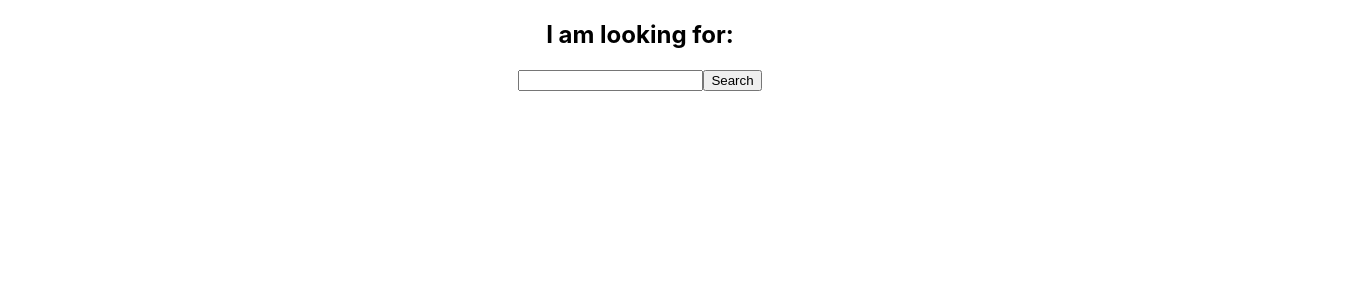
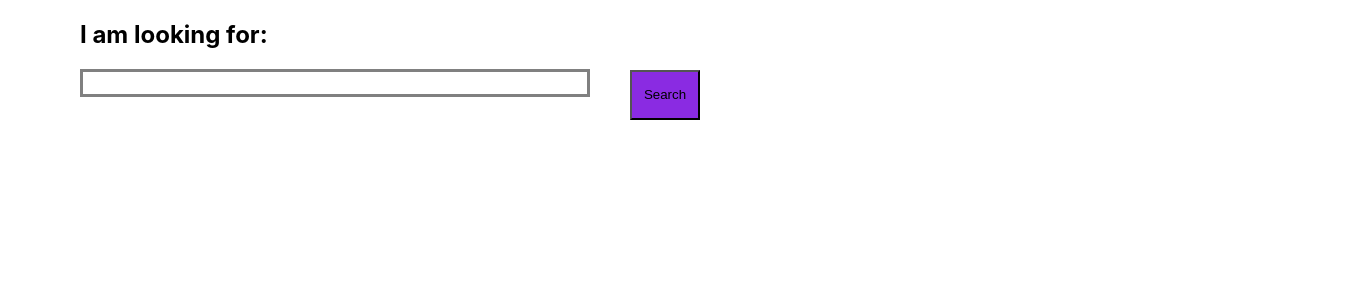
Before and after one commit to RacheliShapira/Autocomplete, a React (Create React App) app: page / in a window 1280 px wide. Shown: the top 300 px of the page, 1360 px wide, since content can reach past the window. Built offline with nearby package versions, Linux system fonts and the light colour scheme.

Commit message:
auto complete

```diff
--- a/src/App.css
+++ b/src/App.css
@@ -1,15 +1,42 @@
 .searchBar {
-  text-align: center;
-  margin-bottom: 10px;
+  /* text-align: center; */
+  /* display: inline-table; */
+  position: relative;
+  left:80px;
+  /* margin-bottom: 10px; */
+
 }
-.showResults{
+.searchBar input {
+  width: 500px;
+  height: 20px;
+
+  border: 3px solid gray;
+}
+.autoCompleteOptions {
+  width: 504px;
+  max-height: 170px;
+  border: 3px solid gray;
+  overflow-y: scroll;
+  line-height: 5px;
+  white-space: nowrap;
+}
+
+.searchBar button {
+  width: 70px;
+  height: 50px;
+  background-color: blueviolet;
+  position: absolute;
+  top: 50px;
+  left: 550px;
+}
+.showResults {
   display: flex;
   justify-content: center;
   flex-wrap: wrap;
   padding: 3px;
   /* border: 1px solid gray; */
 }
-.resultCard{
+.resultCard {
   font-family: Georgia, serif;
   background-color: white;
   width: 25%;
@@ -17,29 +44,28 @@
   margin: 3px;
   padding: 3px;
 }
-.resultCard img{
+.resultCard img {
   height: 150px;
   width: auto;
-
 }
 
-.title{
+.title {
   text-align: center;
   /* font-size: larger; */
 }
-.cardInfo{
+.cardInfo {
   display: flex;
 }
-.productImg{
+.productImg {
   float: left;
 }
-.productInfo{
+.productInfo {
   /* display: flex; */
   padding-left: 5px;
   float: right;
   width: 100%;
 }
-.sNumber{
+.sNumber {
   float: right;
-  font-size:small;
+  font-size: small;
 }
--- a/src/App.js
+++ b/src/App.js
@@ -1,5 +1,5 @@
 import xlsxFile from "./products.csv";
-import { useState, useEffect } from "react";
+import { useState } from "react";
 import "./App.css";
 import Papa from "papaparse";
 
@@ -7,12 +7,39 @@ import SearchBar from "./SearchBar.js";
 import ShowResults from "./ShowResults.js";
 
 function App() {
+  // const [isLoading, setIsLoading] = useState(true)
   const [searchKey, setSearchKey] = useState();
+  const [isAutocomplete, setIsAutocomplete] = useState(false);
+  const [searchTitles, setSearchTitles] = useState([]);
   const [results, setResults] = useState([]);
 
   const searchOptions = (e) => {
-    setSearchKey(e.target.value.toLowerCase());
-    console.log("setSearchKey", e.target.value);
+    console.log(" e.target.value", e.target.value);
+    //reset isAutocomplete
+    setIsAutocomplete(false);
+    setSearchTitles([]);
+    //make sure seacrh key isn't empty
+
+    if (e.target.value.match(/^\s+$/) === null) {
+      let input = e.target.value.toLowerCase();
+      setSearchKey(input);
+      //auto compleate
+      Papa.parse(xlsxFile, {
+        download: true,
+        complete: function (papaResults) {
+          papaResults.data.map((x, index) => {
+            //pushing all the products titles to array for the search
+            if (index > 0) {
+              var title = papaResults.data[index][0].toLowerCase();
+              if (title.startsWith(input)) {
+                setIsAutocomplete(true);
+                setSearchTitles((searchTitles) => [...searchTitles, title]);
+              }
+            }
+          });
+        },
+      });
+    }
   };
 
   const checkImage = (src) => {
@@ -23,10 +50,10 @@ function App() {
     }
   };
 
-
-
   const submitButton = () => {
     console.log("submitted", searchKey);
+    //reset isAutocomplete
+    setIsAutocomplete(false);
     setResults([]); //emptying  the results array for the new search
     Papa.parse(xlsxFile, {
       download: true,
@@ -49,7 +76,12 @@ function App() {
 
   return (
     <div className="App">
-      <SearchBar searchOptions={searchOptions} submitButton={submitButton} />
+      <SearchBar
+        searchOptions={searchOptions}
+        submitButton={submitButton}
+        isAutocomplete={isAutocomplete}
+        searchTitles={searchTitles}
+      />
       <ShowResults results={results} checkImage={checkImage} />
     </div>
   );
--- a/src/SearchBar.js
+++ b/src/SearchBar.js
@@ -3,6 +3,21 @@ const SearchBar = (props) => {
     <div className="searchBar">
       <h2>I am looking for:</h2>
       <input type="text" onChange={props.searchOptions} />
+      <div
+        className="autoCompleteOptions"
+        style={
+          props.isAutocomplete
+            ? { visibility: "visible" }
+            : { visibility: "hidden" }
+        }
+      >
+        {props.searchTitles.map((result, index) => (
+          <p key={index}>{props.searchTitles[index]}</p>
+        ))}
+      </div>
+
+
+
       <button type="submit" onClick={props.submitButton}>
         Search
       </button>
--- a/src/ShowResults.js
+++ b/src/ShowResults.js
@@ -1,6 +1,7 @@
 import ResultCard from "./ResultCard.js";
 
-const ShowResults = ({ results, checkImage }) => {
+
+const ShowResults = ({ results, checkImage , }) => {
   return (
     <div className="showResults">
       {results.map((result, index) => (
@@ -16,6 +17,7 @@ const ShowResults = ({ results, checkImage }) => {
           />
         </div>
       ))}
+
     </div>
   );
 };
```
Lines whose indentation alone changed are shown as unchanged.
